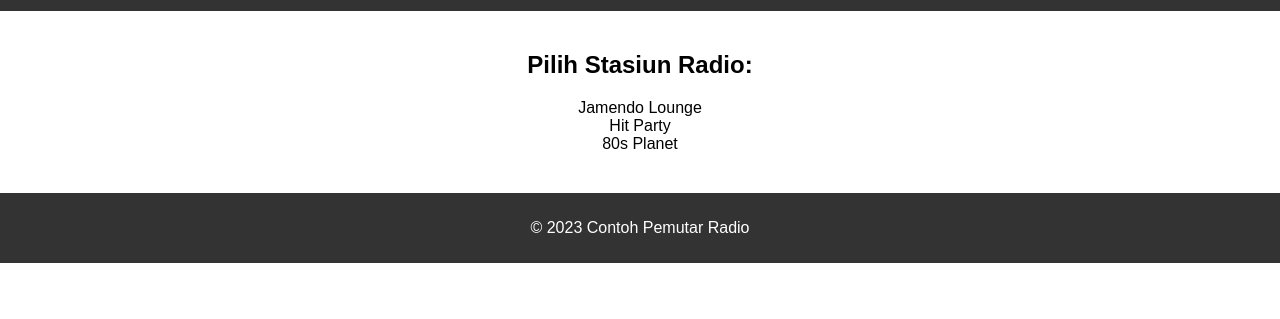
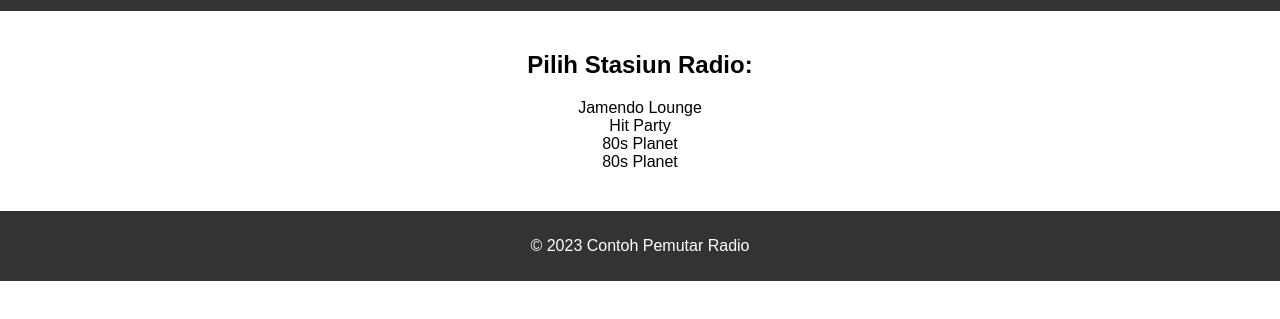
Before and after one commit to mansitee/app, a plain HTML site: page radio/index.html in a window 1280 px wide. Shown: the part 89-408 px from the top of the page. Drawn offline with Linux system fonts and the light colour scheme.

Commit message:
Update index.html
Yu

```diff
--- a/radio/index.html
+++ b/radio/index.html
@@ -59,7 +59,9 @@
 				<li data-src="http://streaming.radionomy.com/JamendoLounge">Jamendo Lounge</li>
 				<li data-src="http://streaming.radionomy.com/HITPARTY-by-RautemusikFM">Hit Party</li>
 				<li data-src="http://streaming.radionomy.com/80sPlanet">80s Planet</li>
-			</ul>
+			<li data-src="https://kissfm.kissfmradio.cires21.com/kissfm.mp3">80s Planet</li>
+
+</ul>
 			<audio id="radio-player"></audio>
 		</div>
 	</main>
```
